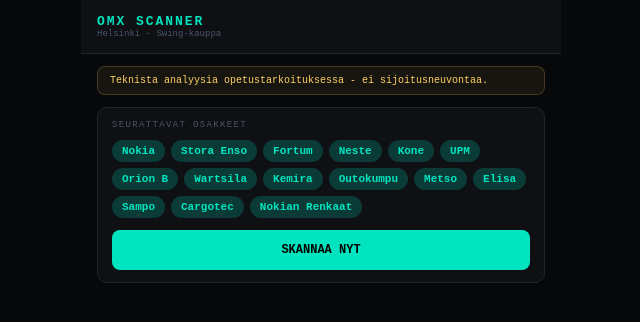
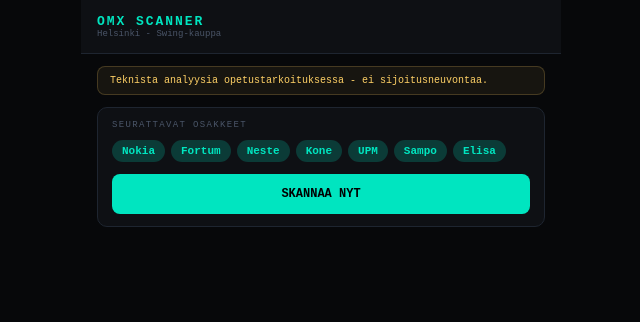
Before and after one commit to autioja-wq/JArin-apuri, a React (Create React App) app: page / in a window 1280 px wide. Shown: the top 322 px of the page, without its empty margins (319-959 px from the left). Built offline with nearby package versions, Linux system fonts and the light colour scheme.

Commit message:
Update App.js

```diff
--- a/src/App.js
+++ b/src/App.js
@@ -1,21 +1,13 @@
 import React, { useState, useCallback } from "react";
 
 var STOCKS = [
-  { ticker: "NOKIA", exchange: "HEL", name: "Nokia" },
-  { ticker: "STERV", exchange: "HEL", name: "Stora Enso" },
-  { ticker: "FORTUM", exchange: "HEL", name: "Fortum" },
-  { ticker: "NESTE", exchange: "HEL", name: "Neste" },
-  { ticker: "KNEBV", exchange: "HEL", name: "Kone" },
-  { ticker: "UPM", exchange: "HEL", name: "UPM" },
-  { ticker: "ORNBV", exchange: "HEL", name: "Orion B" },
-  { ticker: "WRT1V", exchange: "HEL", name: "Wartsila" },
-  { ticker: "KEMIRA", exchange: "HEL", name: "Kemira" },
-  { ticker: "OUT1V", exchange: "HEL", name: "Outokumpu" },
-  { ticker: "METSO", exchange: "HEL", name: "Metso" },
-  { ticker: "ELISA", exchange: "HEL", name: "Elisa" },
-  { ticker: "SAMPO", exchange: "HEL", name: "Sampo" },
-  { ticker: "CGCBV", exchange: "HEL", name: "Cargotec" },
-  { ticker: "TYRES", exchange: "HEL", name: "Nokian Renkaat" }
+  { ticker: "NOKIA", exchange: "OMXH", name: "Nokia" },
+  { ticker: "FORTUM", exchange: "OMXH", name: "Fortum" },
+  { ticker: "NESTE", exchange: "OMXH", name: "Neste" },
+  { ticker: "KNEBV", exchange: "OMXH", name: "Kone" },
+  { ticker: "UPM", exchange: "OMXH", name: "UPM" },
+  { ticker: "SAMPO", exchange: "OMXH", name: "Sampo" },
+  { ticker: "ELISA", exchange: "OMXH", name: "Elisa" }
 ];
 
 var APIKEY = "01c5d366200d40f2a4fddf40629b0856";
@@ -145,7 +137,7 @@
         var sig = signal(r, m, s5, s20);
         results.push({ ticker: s.ticker, name: s.name, price: d.price, change: d.change, rsi: r, mom: m, sma5: s5, sma20: s20, sig: sig, err: null });
       } catch(e) { results.push({ ticker: s.ticker, name: s.name, err: e.message }); }
-      await new Promise(function(r) { setTimeout(r, 8000); });
+      await new Promise(function(r) { setTimeout(r, 10000); });
     }
     setStocks(results); setPct(100); setLoading(false);
     var valid = results.filter(function(s) { return !s.err; });
```
